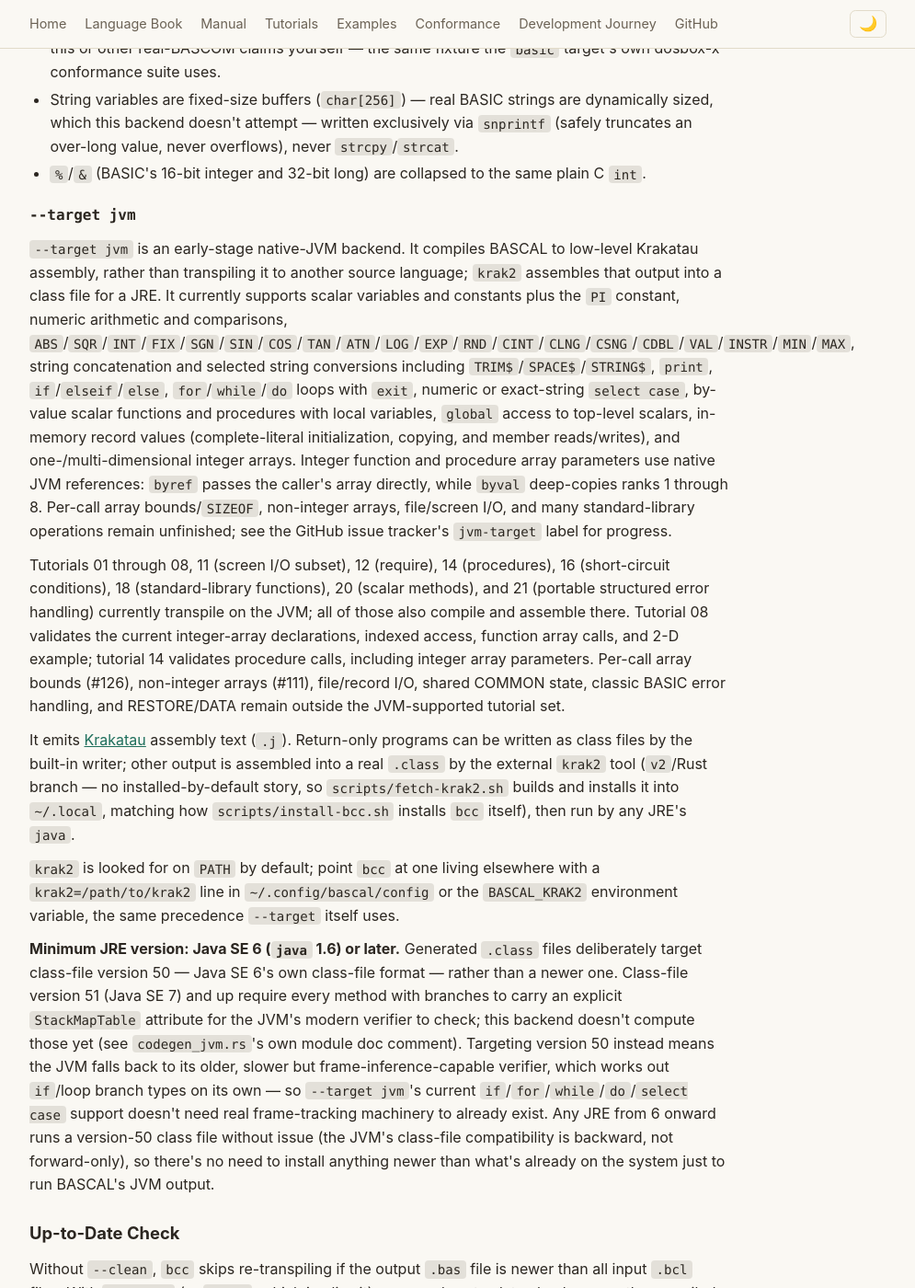
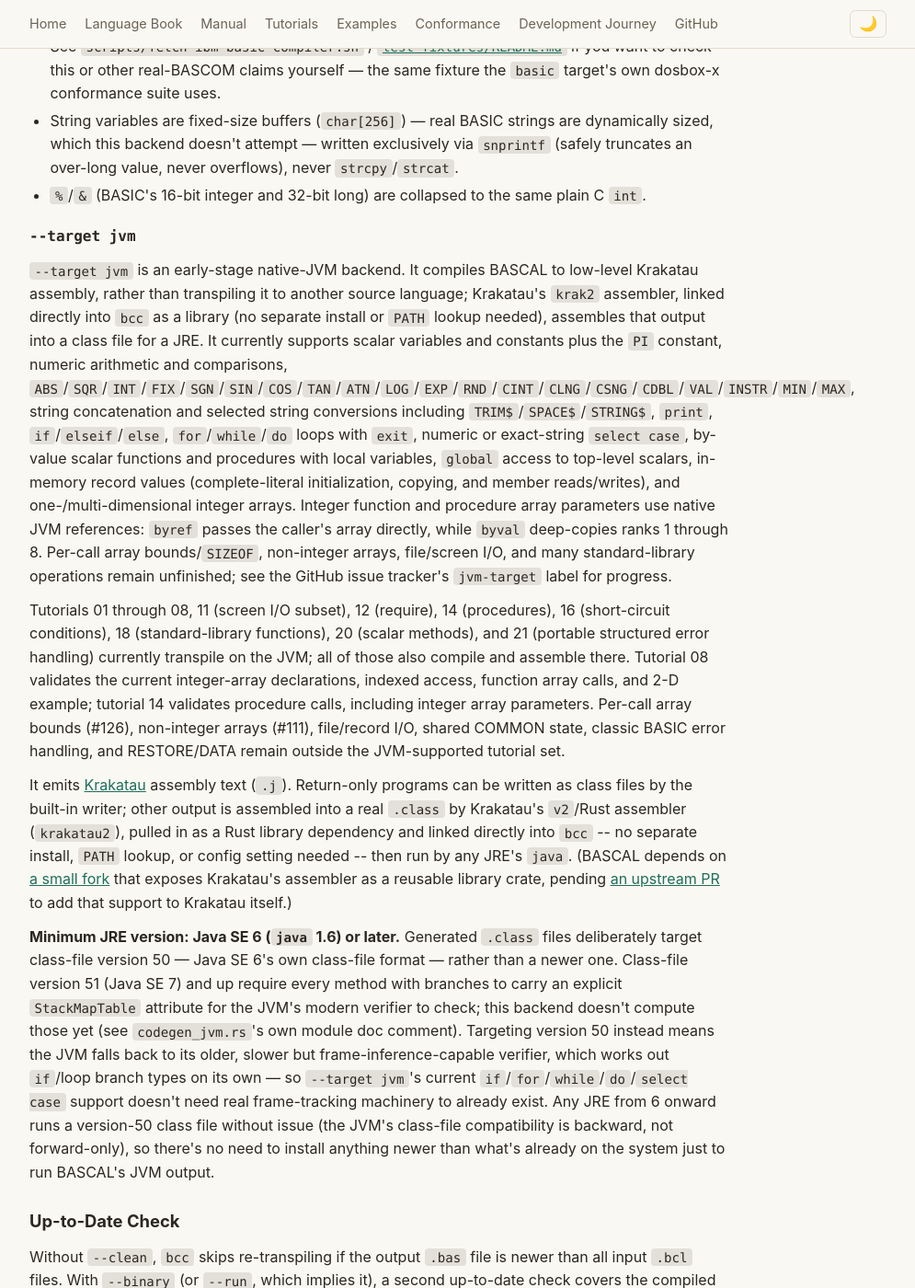
Before and after one commit to johnjoeallen/bascal, an MkDocs documentation site: the page built from docs/manual/command-line-reference.md, in a window 1280 px wide and 1400 px high, scrolled down 7049 px. Shown: the whole window at 92% size, without its empty margins (142-1137 px from the left). Built offline with MkDocs 1.6.1, drawn with Linux system fonts in a browser that asks for light colours; some of the changed text lies outside the part shown.

Commit message:
feat: embed krakatau2 as a library instead of shelling out to krak2
`--target jvm`'s `--binary`/`--run` used to require a separately installed
`krak2` binary, resolved via `PATH`, `BASCAL_KRAK2`, or a config file, and
invoked as a subprocess. This pulls in Krakatau v2's assembler directly as
a Rust library dependency instead:

- `Cargo.toml` depends on `krakatau2`, pinned to a commit on
  https://github.com/johnjoeallen/Krakatau's `bascal-lib` branch -- a small
  fork that adds a `[lib]` target exposing `assemble()`/`disassemble()`,
  which upstream Krakatau doesn't have yet. That patch is proposed upstream
  at https://github.com/Storyyeller/Krakatau/pull/216; once merged, this
  dependency can point directly at upstream and drop the fork.
- `main.rs`'s `invoke_krak2` now calls `krakatau2::assemble` directly
  instead of spawning a `krak2` subprocess; the whole `BASCAL_KRAK2`/
  config-file/`PATH` resolution cascade (`resolve_krak2_path`) is gone,
  since there's no external binary to locate anymore.
- `tests/jvm_conformance.rs` and `tests/record_methods.rs` no longer skip
  when `krak2` is unavailable (it's always linked in); only `java` remains
  an optional runtime prerequisite.
- `scripts/fetch-krak2.sh` and the CI job's krak2-fetch/cache/PATH steps
  are removed -- `cargo build`/`cargo test` alone now pull in the assembler.
- Docs (`windows.md`, `running-and-combining-programs.md`,
  `command-line-reference.md`) updated to drop the now-nonexistent
  `BASCAL_KRAK2` env var and `krak2=` config key, and explain that the
  assembler is linked into `bcc` rather than installed separately.

`cargo test`: 530 passed, 0 failed (same count as before this change).

Co-Authored-By: Claude Sonnet 5 <noreply@anthropic.com>
Claude-Session: https://claude.ai/code/session_014cxM7R4yjVMkwZQep2JpYP

```diff
--- a/docs/manual/command-line-reference.md
+++ b/docs/manual/command-line-reference.md
@@ -21,7 +21,7 @@ bcc input.bcl [-o dir/] [-L dir] [-l library]
 | `--sparse-line-numbers` |       | Number only branch targets, not every line. Real MBASIC/BASCOM-family compilers need a switch for this: Microsoft's BASCOM uses `/C`, IBM's BASIC Compiler uses `/N`; FreeBASIC's `-lang qb` accepts it with no switch at all.                                                                                                                                                                                                  |
 | `--clean`               | `-c`  | Re-transpile even if the output is already up to date.                                                                                                                                                                                                                                                                                                                                                                          |
 | `--check`               |       | Parse the source and every required library without resolving it or generating backend output. This is useful for planned language syntax whose typed IR or backend implementation is not yet available. It cannot be combined with `--binary` or `--run`.                                                                                                                                                                                  |
-| `--binary`              | `-b`  | Compile the generated output to a binary in `tmp/`: `fbc` for `--target basic`, `gcc` for `--target c`, `krak2` (assembling to a `.class`, see below) for `--target jvm`.                                                                                                                                                                                                                                                                                                                         |
+| `--binary`              | `-b`  | Compile the generated output to a binary in `tmp/`: `fbc` for `--target basic`, `gcc` for `--target c`, or (for `--target jvm`) assembles to a `.class` using the assembler linked directly into `bcc` -- see below.                                                                                                                                                                                                                                                                                                                         |
 | `--run`                 | `-r`  | Also run the compiled binary (implies `--binary`), with stdin/stdout/stderr inherited. For `--target basic` this always means `fbc`'s binary, run directly — not real BASCOM, whose own `.EXE` needs a DOS environment/emulator like dosbox-x to run at all. For `--target jvm`, runs the assembled `.class` via `java`.                                                                                                                                                                    |
 | `--target <t>`          | `-t`  | Backend to generate code for: `basic` (the original, complete backend), `c` (a mostly-complete native-C backend — see below), or `jvm` (an early-stage native-JVM backend — see below). Case-insensitive.                                                                                                                                                                                                                                                                 |
 | `--strict-vars`         |       | Opt-in, Pascal-style mandatory variable declaration — see [DIM](variables-and-constants.md#dim). Rejects the compile if any scalar/array variable is used without a prior `DIM`/`DECLARE`, a `CONST`, a `FOR` loop's own counter, or a function/procedure parameter. Checked only against this program's own source, never a `require`d library's. Turning this on means the program is no longer a strict superset of BASIC. |
@@ -119,16 +119,16 @@ Each unsupported form reports a "not supported yet" diagnostic rather than panic
 
 `--target jvm` is an early-stage native-JVM backend. It compiles BASCAL to
 low-level Krakatau assembly, rather than transpiling it to another source
-language; `krak2` assembles that output into a class file for a JRE. It
-currently supports scalar variables and constants plus the `PI` constant,
+language; Krakatau's `krak2` assembler, linked directly into `bcc` as a
+library (no separate install or `PATH` lookup needed), assembles that output
+into a class file for a JRE. It currently supports scalar variables and
+constants plus the `PI` constant,
 numeric arithmetic and comparisons,
 `ABS`/`SQR`/`INT`/`FIX`/`SGN`/`SIN`/`COS`/`TAN`/`ATN`/`LOG`/`EXP`/`RND`/`CINT`/`CLNG`/`CSNG`/`CDBL`/`VAL`/`INSTR`/`MIN`/`MAX`, string concatenation and selected string conversions including `TRIM$`/`SPACE$`/`STRING$`, `print`, `if`/`elseif`/`else`, `for`/`while`/`do` loops with `exit`, numeric or exact-string `select case`, by-value scalar functions and procedures with local variables, `global` access to top-level scalars, in-memory record values (complete-literal initialization, copying, and member reads/writes), and one-/multi-dimensional integer arrays. Integer function and procedure array parameters use native JVM references: `byref` passes the caller's array directly, while `byval` deep-copies ranks 1 through 8. Per-call array bounds/`SIZEOF`, non-integer arrays, file/screen I/O, and many standard-library operations remain unfinished; see the GitHub issue tracker's `jvm-target` label for progress.
 
 Tutorials 01 through 08, 11 (screen I/O subset), 12 (require), 14 (procedures), 16 (short-circuit conditions), 18 (standard-library functions), 20 (scalar methods), and 21 (portable structured error handling) currently transpile on the JVM; all of those also compile and assemble there. Tutorial 08 validates the current integer-array declarations, indexed access, function array calls, and 2-D example; tutorial 14 validates procedure calls, including integer array parameters. Per-call array bounds (#126), non-integer arrays (#111), file/record I/O, shared COMMON state, classic BASIC error handling, and RESTORE/DATA remain outside the JVM-supported tutorial set.
 
-It emits [Krakatau](https://github.com/Storyyeller/Krakatau) assembly text (`.j`). Return-only programs can be written as class files by the built-in writer; other output is assembled into a real `.class` by the external `krak2` tool (`v2`/Rust branch — no installed-by-default story, so `scripts/fetch-krak2.sh` builds and installs it into `~/.local`, matching how `scripts/install-bcc.sh` installs `bcc` itself), then run by any JRE's `java`.
-
-`krak2` is looked for on `PATH` by default; point `bcc` at one living elsewhere with a `krak2=/path/to/krak2` line in `~/.config/bascal/config` or the `BASCAL_KRAK2` environment variable, the same precedence `--target` itself uses.
+It emits [Krakatau](https://github.com/Storyyeller/Krakatau) assembly text (`.j`). Return-only programs can be written as class files by the built-in writer; other output is assembled into a real `.class` by Krakatau's `v2`/Rust assembler (`krakatau2`), pulled in as a Rust library dependency and linked directly into `bcc` -- no separate install, `PATH` lookup, or config setting needed -- then run by any JRE's `java`. (BASCAL depends on [a small fork](https://github.com/johnjoeallen/Krakatau) that exposes Krakatau's assembler as a reusable library crate, pending [an upstream PR](https://github.com/Storyyeller/Krakatau/pull/216) to add that support to Krakatau itself.)
 
 **Minimum JRE version: Java SE 6 (`java` 1.6) or later.** Generated `.class` files deliberately target class-file version 50 — Java SE 6's own class-file format — rather than a newer one. Class-file version 51 (Java SE 7) and up require every method with branches to carry an explicit `StackMapTable` attribute for the JVM's modern verifier to check; this backend doesn't compute those yet (see `codegen_jvm.rs`'s own module doc comment). Targeting version 50 instead means the JVM falls back to its older, slower but frame-inference-capable verifier, which works out `if`/loop branch types on its own — so `--target jvm`'s current `if`/`for`/`while`/`do`/`select case` support doesn't need real frame-tracking machinery to already exist. Any JRE from 6 onward runs a version-50 class file without issue (the JVM's class-file compatibility is backward, not forward-only), so there's no need to install anything newer than what's already on the system just to run BASCAL's JVM output.
 
```
Also changed, not shown: Cargo.toml (+9 -0 lines), docs/language/running-and-combining-programs.md (+4 -3 lines), docs/manual/windows.md (+3 -4 lines), 8 other files.
